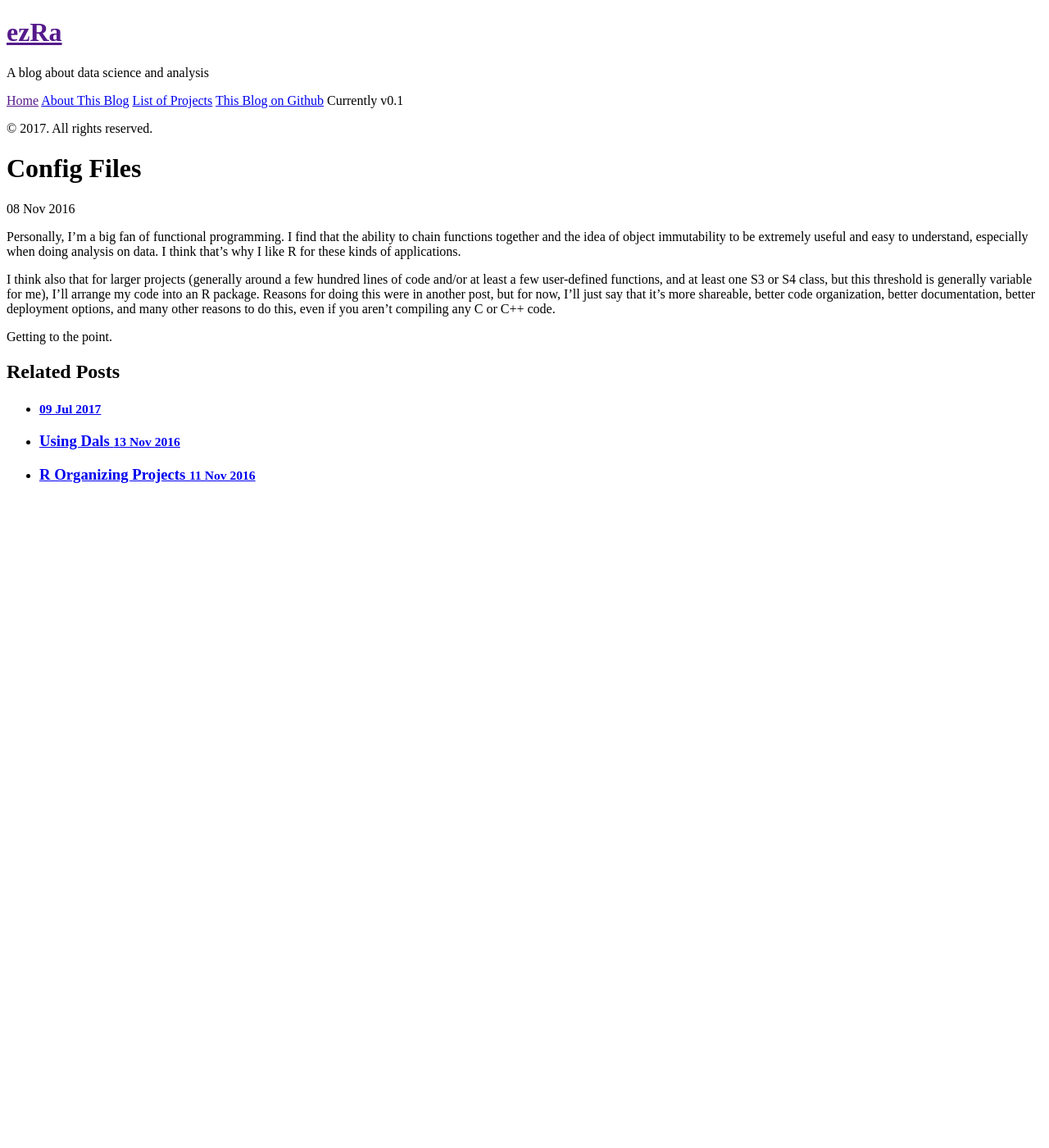
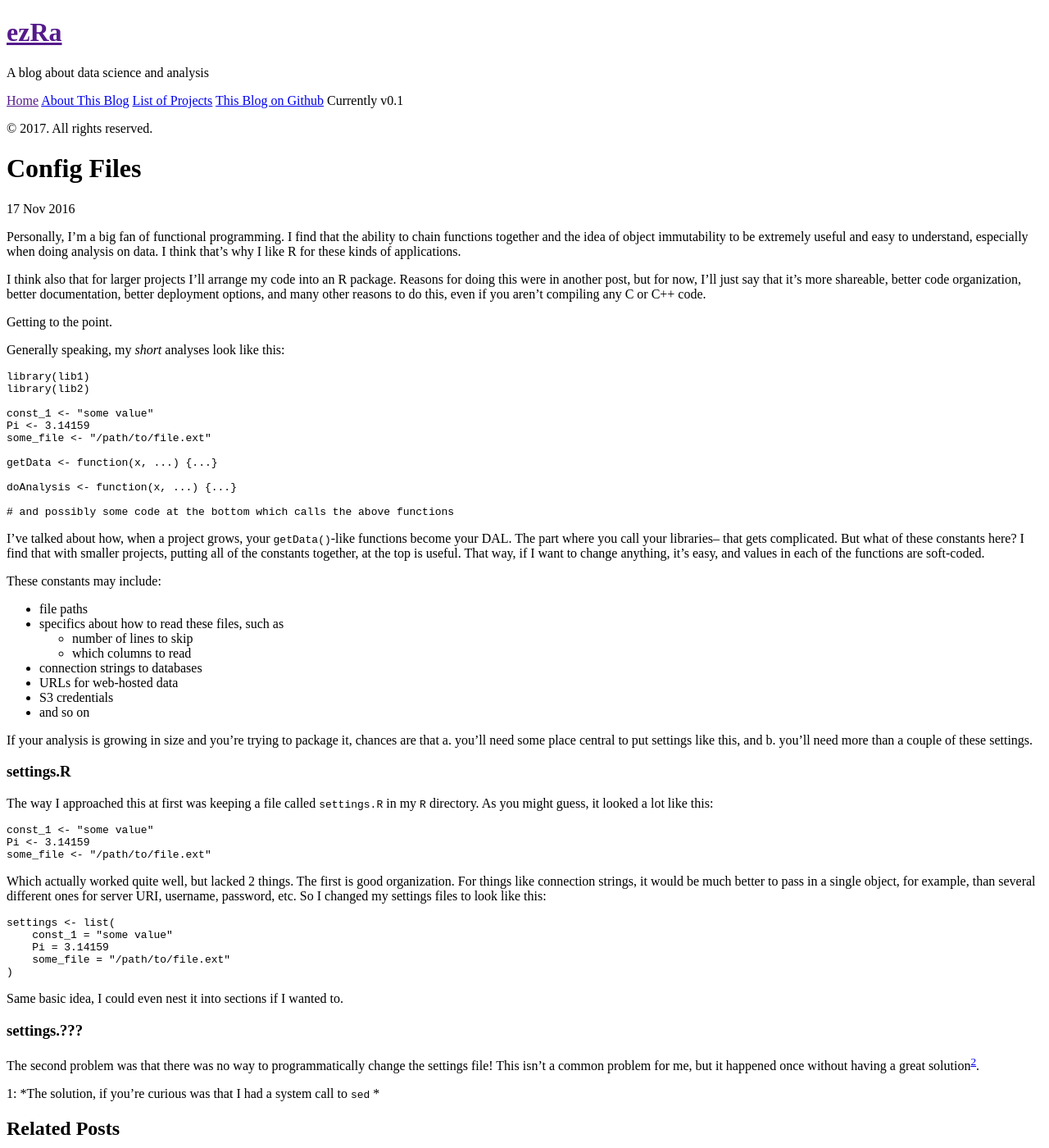
Before and after one commit to minimenchmuncher/minimenchmuncher.github.io, a Jekyll site: the page built from _posts/2016-10-27-config-files.md, in a window 1280 px wide and 1400 px high. Shown: the whole window at 82% size. Built offline with Jekyll 4.4.1, drawn with Linux system fonts in a browser that asks for light colours.

Commit message:
corrected 2 posts

````diff
--- a/_posts/2016-10-27-config-files.md
+++ b/_posts/2016-10-27-config-files.md
@@ -13,12 +13,83 @@ chain functions together and the idea of object immutability to be extremely
 useful and easy to understand, especially when doing analysis on data. I think
 that's why I like R for these kinds of applications.
 
-I think also that for larger projects (generally around a few hundred lines of
-code and/or at least a few user-defined functions, and at least one S3 or S4 class, but this threshold is
-generally variable for me), I'll arrange my code into an R package. Reasons
+I think also that for larger projects I'll arrange my code into an R package. Reasons
 for doing this were in another post, but for now, I'll just say that it's
 more shareable, better code organization, better documentation, better
 deployment options, and many other reasons to do this, even if you aren't
 compiling any C or C++ code.
 
 Getting to the point.
+
+Generally speaking, my *short* analyses look like this:
+
+```r
+library(lib1)
+library(lib2)
+
+const_1 <- "some value"
+Pi <- 3.14159
+some_file <- "/path/to/file.ext"
+
+getData <- function(x, ...) {...}
+
+doAnalysis <- function(x, ...) {...}
+
+# and possibly some code at the bottom which calls the above functions
+```
+
+I've talked about how, when a project grows, your `getData()`-like functions
+become your DAL. The part where you call your libraries-- that gets complicated.
+But what of these constants here? I find that with smaller projects, putting
+all of the constants together, at the top is useful. That way, if I want to
+change anything, it's easy, and values in each of the functions are soft-coded.
+
+These constants may include:
+
+* file paths
+* specifics about how to read these files, such as
+    * number of lines to skip
+    * which columns to read
+* connection strings to databases
+* URLs for web-hosted data
+* S3 credentials
+* and so on
+
+If your analysis is growing in size and you're trying to package it, chances
+are that a. you'll need some place central to put settings like this, and b.
+you'll need more than a couple of these settings.
+
+### settings.R
+
+The way I approached this at first was keeping a file called `settings.R` in my
+`R` directory. As you might guess, it looked a lot like this:
+
+```r
+const_1 <- "some value"
+Pi <- 3.14159
+some_file <- "/path/to/file.ext"
+```
+
+Which actually worked quite well, but lacked 2 things. The first is good organization.
+For things like connection strings, it would be much better to pass in a single
+object, for example, than several different ones for server URI, username,
+password, etc. So I changed my settings files to look like this:
+
+```r
+settings <- list(
+    const_1 = "some value"
+    Pi = 3.14159
+    some_file = "/path/to/file.ext"
+)
+```
+
+Same basic idea, I could even nest it into sections if I wanted to.
+
+### settings.???
+
+The second problem was that there was no way to programmatically change the
+settings file! This isn't a common problem for me, but it happened once without
+having a great solution<sup>[2](#fn1)</sup>.
+
+<a name="fn1">1</a>: *The solution, if you're curious was that I had a system
+call to `sed` *
````
Also changed, not shown: other parts of _posts/2016-10-27-config-files.md (+1 -1 lines), _posts/2017-07-03-r-testing.md (+4 -2 lines).
